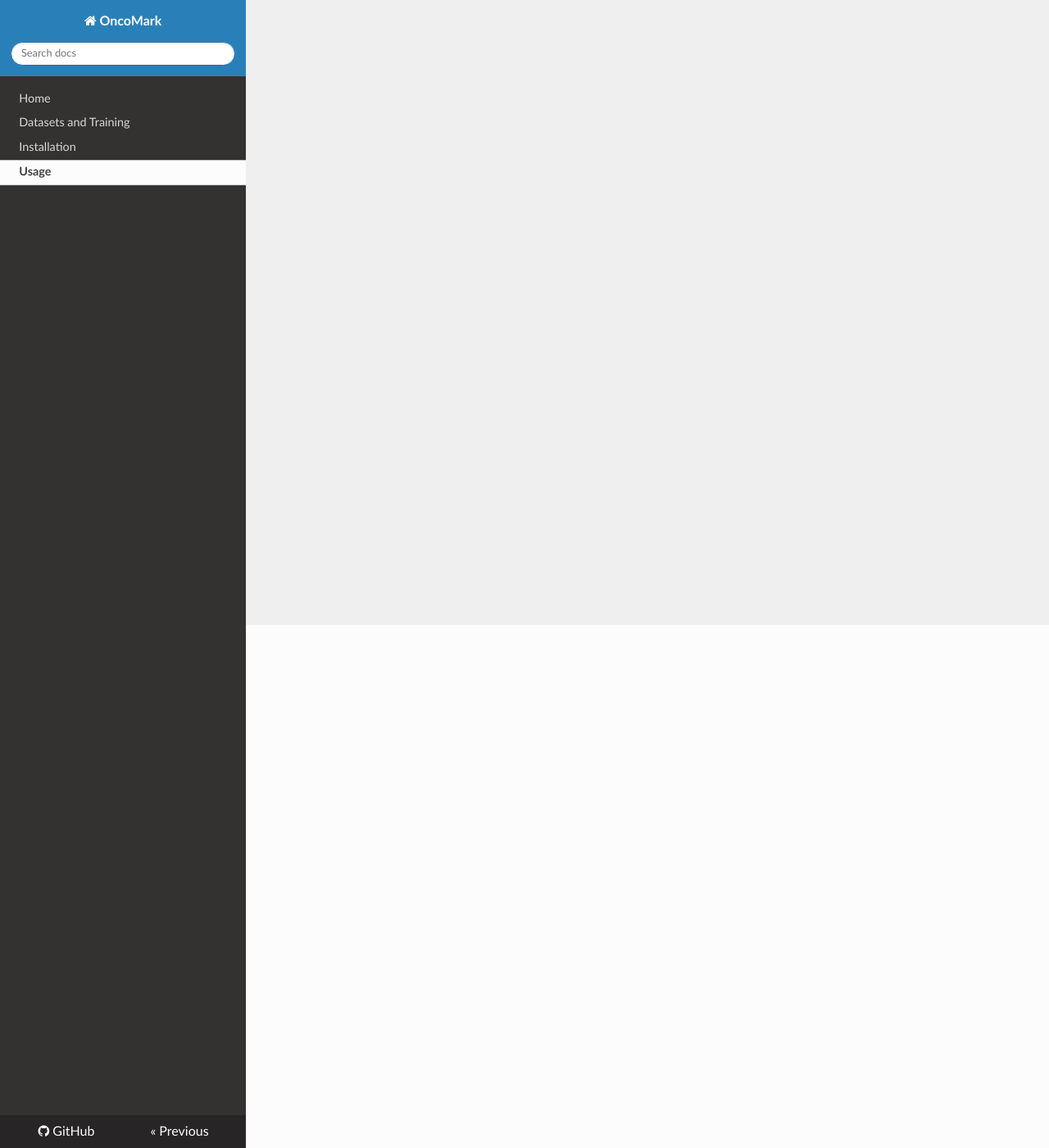
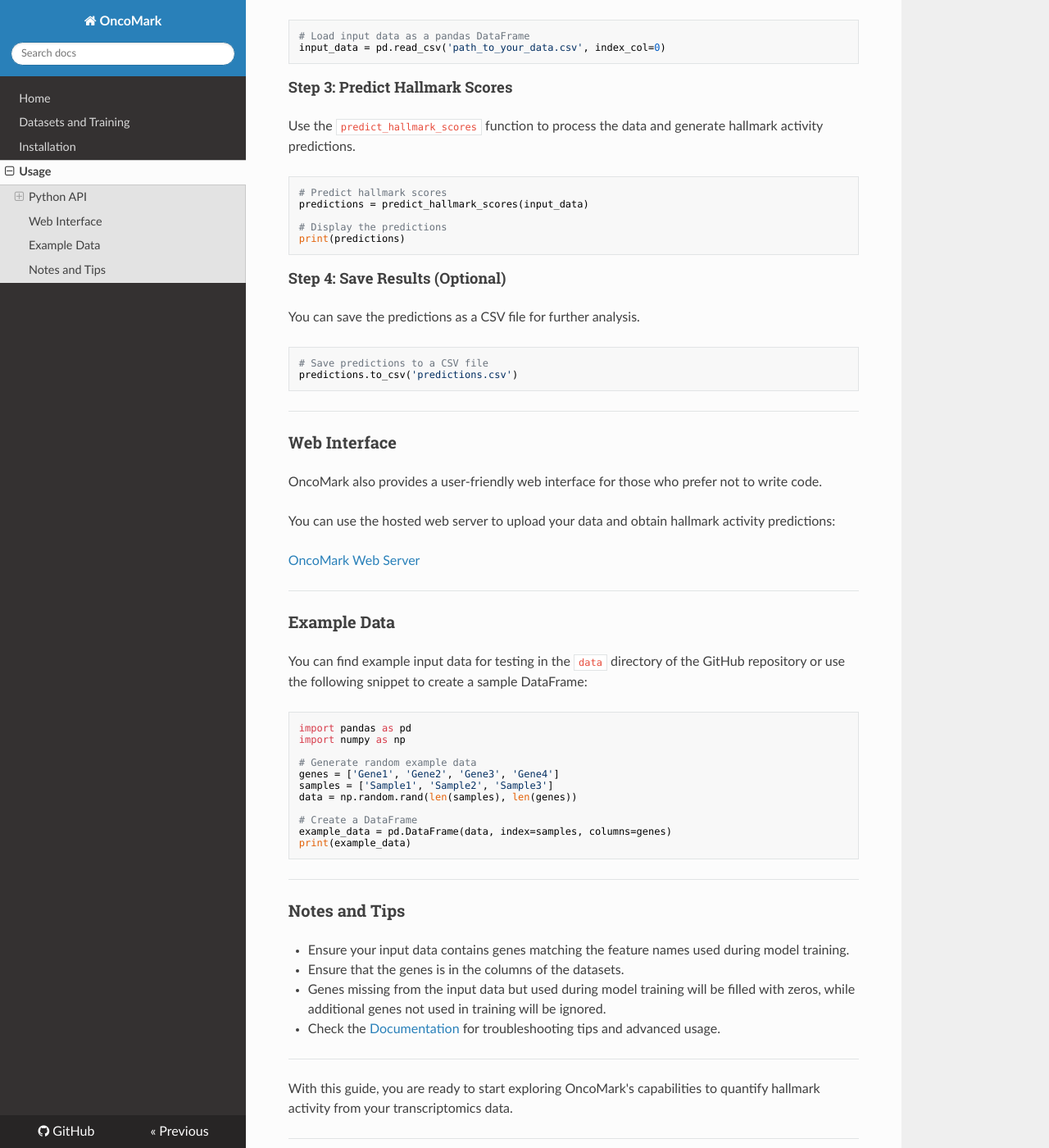
Before and after one commit to SML-CompBio/OncoMark, an MkDocs documentation site: the page built from docs/usage.md, in a window 1280 px wide and 1400 px high, scrolled down 638 px. Shown: the whole window at 82% size. Built offline with MkDocs 1.6.1, drawn with Linux system fonts in a browser that asks for light colours; nearby versions of some CDN libraries; some of the changed text lies outside the part shown.

Commit message:
Update usage.md

````diff
--- a/docs/usage.md
+++ b/docs/usage.md
@@ -1 +1,93 @@
-Under Construction
+## Usage
+
+OncoMark provides a Python API and a web interface to quantify hallmark activity from transcriptomics data. This page outlines how to use both interfaces effectively.
+
+---
+
+### Python API
+
+The Python API allows you to directly process data and predict hallmark scores using the pre-trained model provided with the package.
+
+#### Step 1: Import Required Libraries
+
+Before using OncoMark, ensure you have your transcriptomics data in a pandas `DataFrame`.
+
+```python
+import pandas as pd
+from oncomark import predict_hallmark_scores
+```
+
+#### Step 2: Load Input Data
+
+Load your transcriptomics data into a pandas `DataFrame`. The data should be formatted with samples as rows and genes as columns.
+
+```python
+# Load input data as a pandas DataFrame
+input_data = pd.read_csv('path_to_your_data.csv', index_col=0)
+```
+
+#### Step 3: Predict Hallmark Scores
+
+Use the `predict_hallmark_scores` function to process the data and generate hallmark activity predictions.
+
+```python
+# Predict hallmark scores
+predictions = predict_hallmark_scores(input_data)
+
+# Display the predictions
+print(predictions)
+```
+
+#### Step 4: Save Results (Optional)
+
+You can save the predictions as a CSV file for further analysis.
+
+```python
+# Save predictions to a CSV file
+predictions.to_csv('predictions.csv')
+```
+
+---
+
+### Web Interface
+
+OncoMark also provides a user-friendly web interface for those who prefer not to write code.
+
+You can use the hosted web server to upload your data and obtain hallmark activity predictions:
+
+[OncoMark Web Server](https://iamspriyadarshi-oncomark.hf.space/)
+
+---
+
+### Example Data
+
+You can find example input data for testing in the `data` directory of the GitHub repository or use the following snippet to create a sample DataFrame:
+
+```python
+import pandas as pd
+import numpy as np
+
+# Generate random example data
+genes = ['Gene1', 'Gene2', 'Gene3', 'Gene4']
+samples = ['Sample1', 'Sample2', 'Sample3']
+data = np.random.rand(len(samples), len(genes))
+
+# Create a DataFrame
+example_data = pd.DataFrame(data, index=samples, columns=genes)
+print(example_data)
+```
+
+---
+
+### Notes and Tips
+
+- Ensure your input data contains genes matching the feature names used during model training.
+- Ensure that the genes is in the columns of the datasets.
+- Genes missing from the input data but used during model training will be filled with zeros, while additional genes not used in training will be ignored.
+- Check the [Documentation](https://oncomark.readthedocs.io/en/latest/) for troubleshooting tips and advanced usage.
+
+---
+
+With this guide, you are ready to start exploring OncoMark's capabilities to quantify hallmark activity from your transcriptomics data.
+
+---
````
